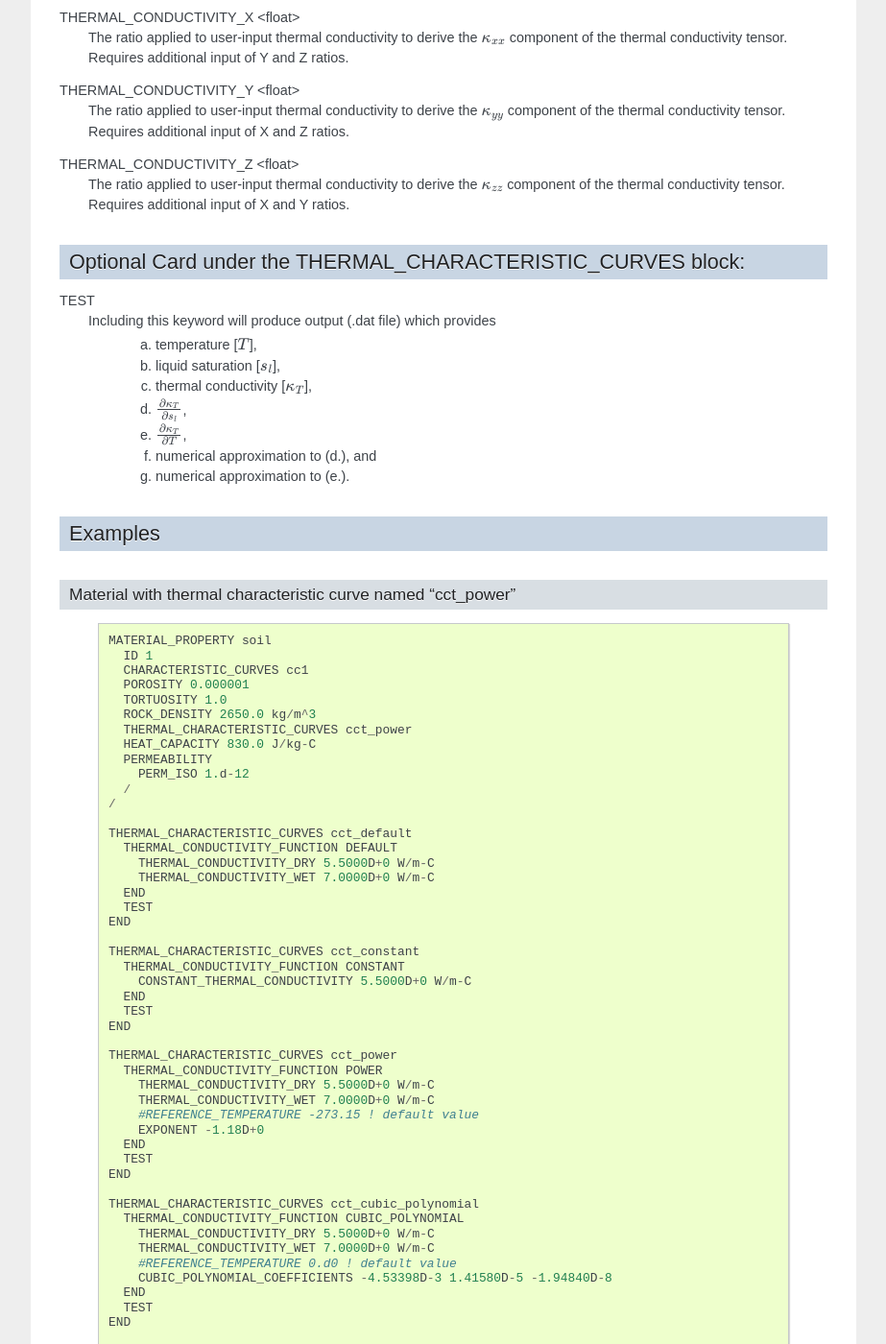
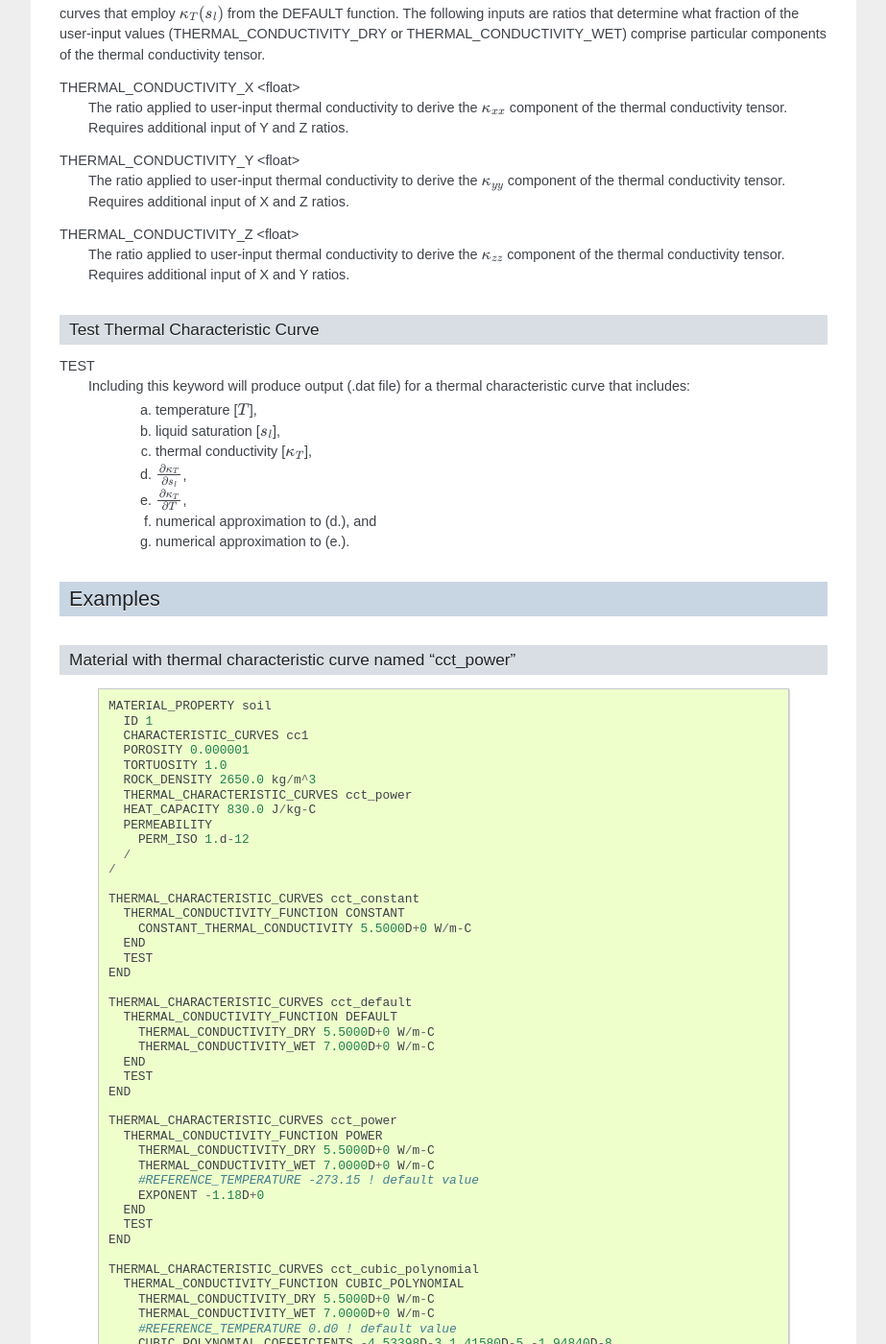
Before and after one commit to Miracloon/pflotran-documentation, a Sphinx documentation site: the page built from source/user_guide/cards/subsurface/characteristic_curves_thermal_card.rst, in a window 1280 px wide and 1400 px high, scrolled down 2026 px. Shown: the whole window at 96% size, without its empty margins (318-1241 px from the left). Built offline with Sphinx 7.4.7, drawn with Linux system fonts in a browser that asks for light colours; some of the changed text lies outside the part shown.

Commit message:
Moved anisotropy parameters to optional section. Moved constant TCC to be first item in lists.

```diff
--- a/source/user_guide/cards/subsurface/characteristic_curves_thermal_card.rst
+++ b/source/user_guide/cards/subsurface/characteristic_curves_thermal_card.rst
@@ -58,6 +60,9 @@
 Thermal Characteristic Curves Parameter Definitions
 ---------------------------------------------------
 
+CONSTANT_THERMAL_CONDUCTIVITY <float>
+Thermal conductivity of porous medium that does not depend on temperature or saturation [W/m-K].
+
 THERMAL_CONDUCTIVTY_WET <float>
  Thermal conductivity of the wet porous medium (:math:`s_l=1`) [W/m-K].
 
@@ -109,10 +114,12 @@
 THERMAL_CONDUCTIVITY_Z <float>
  The ratio applied to user-input thermal conductivity to derive the :math:`\kappa_{zz}` component of the thermal conductivity tensor. Requires additional input of X and Y ratios.
 
-Optional Card under the THERMAL_CHARACTERISTIC_CURVES block:
-************************************************************
+.. _tcc-test:
+
+Test Thermal Characteristic Curve
+---------------------------------
 TEST
- Including this keyword will produce output (.dat file) which provides
+ Including this keyword will produce output (.dat file) for a thermal characteristic curve that includes:
   (a) temperature [:math:`T`],
   (b) liquid saturation [:math:`s_l`],
   (c) thermal conductivity [:math:`\kappa_T`],
@@ -141,17 +148,17 @@
     /
   /
 
+  THERMAL_CHARACTERISTIC_CURVES cct_constant
+    THERMAL_CONDUCTIVITY_FUNCTION CONSTANT
+      CONSTANT_THERMAL_CONDUCTIVITY 5.5000D+0 W/m-C
+    END
+    TEST
+  END
+
   THERMAL_CHARACTERISTIC_CURVES cct_default
     THERMAL_CONDUCTIVITY_FUNCTION DEFAULT
       THERMAL_CONDUCTIVITY_DRY 5.5000D+0 W/m-C
       THERMAL_CONDUCTIVITY_WET 7.0000D+0 W/m-C
-    END
-    TEST
-  END
-
-  THERMAL_CHARACTERISTIC_CURVES cct_constant
-    THERMAL_CONDUCTIVITY_FUNCTION CONSTANT
-      CONSTANT_THERMAL_CONDUCTIVITY 5.5000D+0 W/m-C
     END
     TEST
   END
```
Also changed, not shown: other parts of source/user_guide/cards/subsurface/characteristic_curves_thermal_card.rst (+10 -8 lines).
